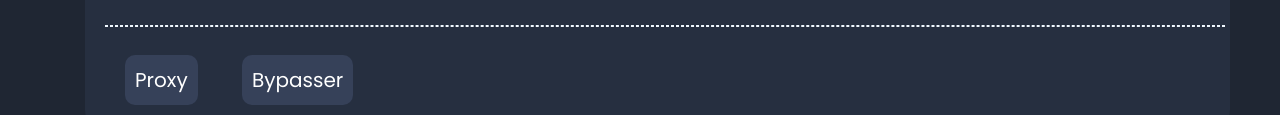
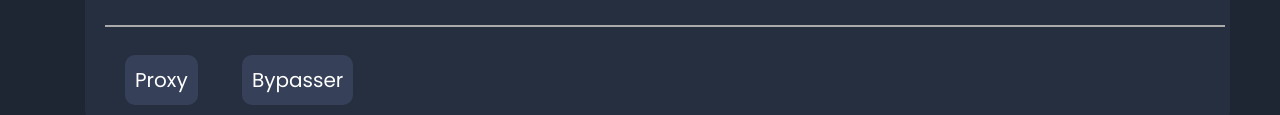
Before and after one commit to studiousmaths/studiousmaths.github.io, a plain HTML site: page index.html in a window 1280 px wide. Shown: the part 343-458 px from the top of the page. Drawn offline with Linux system fonts and the light colour scheme.

Commit message:
fixed it i think

```diff
--- a/index.html
+++ b/index.html
@@ -35,7 +35,7 @@
       <button class="minecraft-variants" id="mc2" onclick="window.location.href='./eaglercraft1.8.8/';" style="display:none;">Eaglercraft 1.8.8</button>
       <button class="minecraft-variants" id="mc3" onclick="window.location.href='./eaglercraft1.5.2/hacks/';" style="display:none;">Eaglercraft Hacked</button>
       <button class="menu" onclick="window.location.href='./cookieclicker/';">Cookie Clicker</button>
-      <hr>
+      <hr style="border: 0.3px solid rgb(170, 170, 170);">
       <button class="menu" onclick="window.location.href='http://studiousmaths.elude.wiki/';">Proxy</button>
       <button class="menu" onclick="window.location.href='./bypass/';">Bypasser</button><br>
     </div>
--- a/style.css
+++ b/style.css
@@ -31,10 +31,6 @@ body, html {
 	padding: 3px 5px 3px 4px;
 	font-weight:bold;
 	text-transform: uppercase;
-}
-
-hr {
-	border: 0.3px solid rgb(170, 170, 170);
 }
 
 .main {
```
